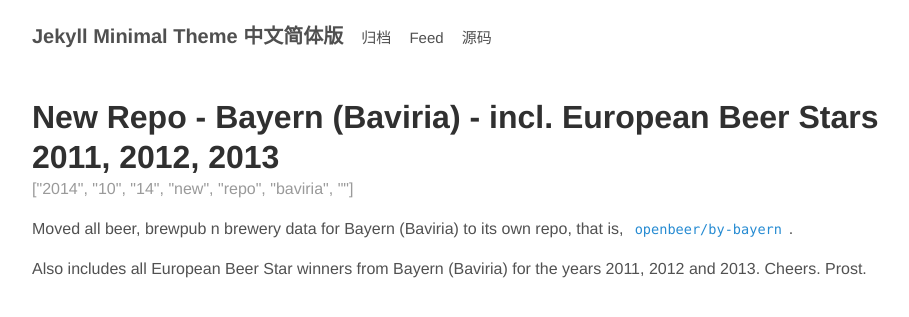
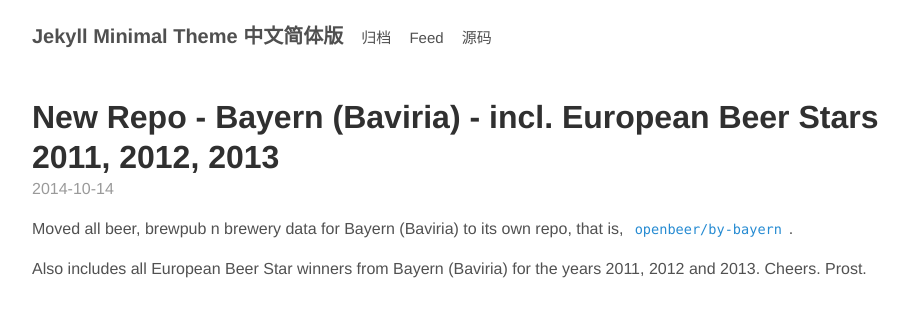
Before and after one commit to gledos/jekyll-minimal-theme-zh-cmn-hans, a Jekyll site: the page built from _posts/2014-10-14-new-repo-baviria-bayern.md, in a window 1280 px wide. Shown: the top 317 px of the page, without its empty margins (168-1077 px from the left). Built offline with Jekyll 4.4.1, drawn with Linux system fonts in a browser that asks for light colours.

Commit message:
Update post.html

```diff
--- a/_layouts/post.html
+++ b/_layouts/post.html
@@ -4,7 +4,7 @@ layout: default
 
 <article class='post'>
   <h1 class='post-title'>{{ page.title }}</h1>
-  {% assign path_date_233 = page.path | split: "-" %}
-  <div class="post-date">{{ path_date_233 | remove: "_posts/" | remove: path_date_233.last }}</div>
+  {% assign path_date_233 = page.path | remove: "_posts/" | split: "-" %}
+  <div class="post-date">{{ path_date_233[0] }}-{{ path_date_233[1] }}-{{ path_date_233[2] }}</div>
   {{ content }}
 </article>
```
